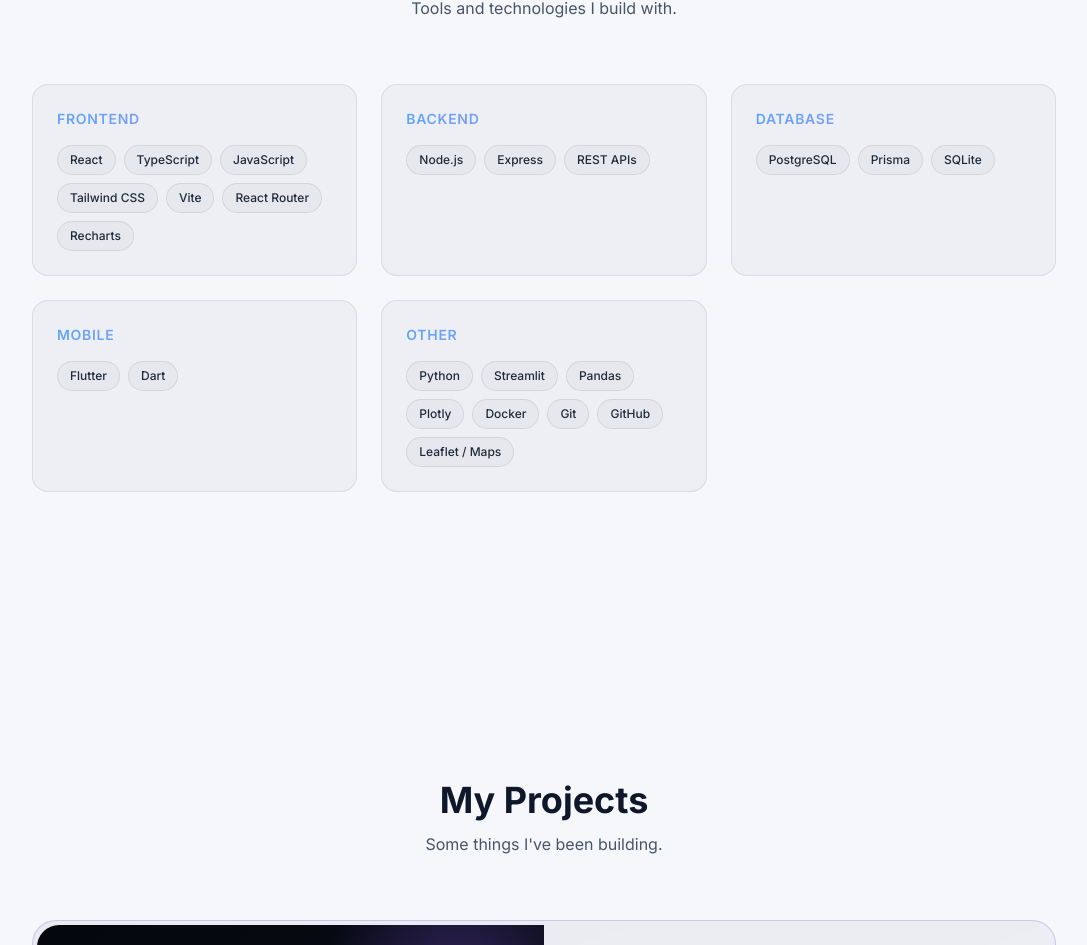
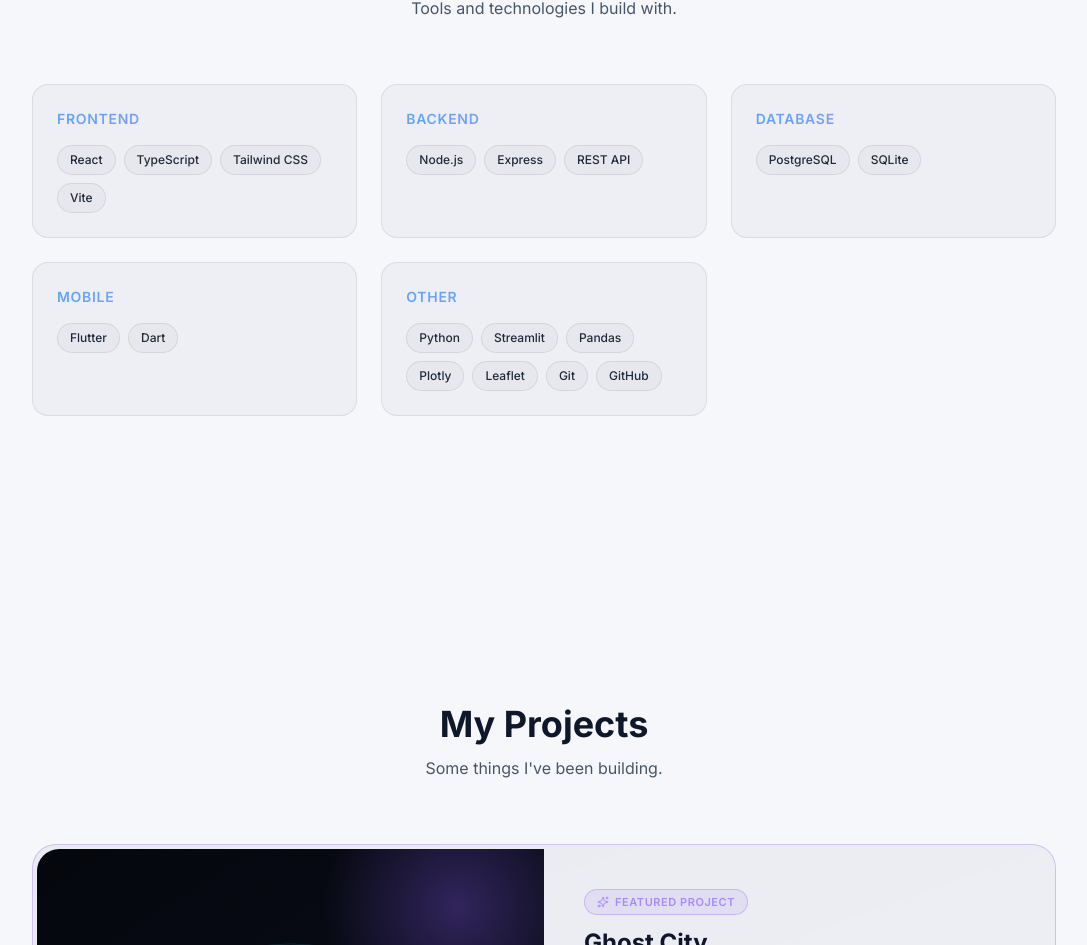
Before and after one commit to lvrl3e/Trimi-Portfolio-Website, a React (Vite) app: page / in a window 1280 px wide. Shown: the part 1652-2597 px from the top of the page, without its empty margins (96-1183 px from the left). Built offline with nearby package versions, Linux system fonts and the light colour scheme.

Commit message:
Updated skills

```diff
--- a/src/data/skills.ts
+++ b/src/data/skills.ts
@@ -6,15 +6,15 @@
 export const skillGroups: SkillGroup[] = [
   {
     title: "Frontend",
-    skills: ["React", "TypeScript", "JavaScript", "Tailwind CSS", "Vite", "React Router", "Recharts"],
+    skills: ["React", "TypeScript", "Tailwind CSS", "Vite"],
   },
   {
     title: "Backend",
-    skills: ["Node.js", "Express", "REST APIs"],
+    skills: ["Node.js", "Express", "REST API"],
   },
   {
     title: "Database",
-    skills: ["PostgreSQL", "Prisma", "SQLite"],
+    skills: ["PostgreSQL", "SQLite"],
   },
   {
     title: "Mobile",
@@ -22,6 +22,6 @@
   },
   {
     title: "Other",
-    skills: ["Python", "Streamlit", "Pandas", "Plotly", "Docker", "Git", "GitHub", "Leaflet / Maps"],
+    skills: ["Python", "Streamlit", "Pandas", "Plotly", "Leaflet", "Git", "GitHub"],
   },
 ];
```
